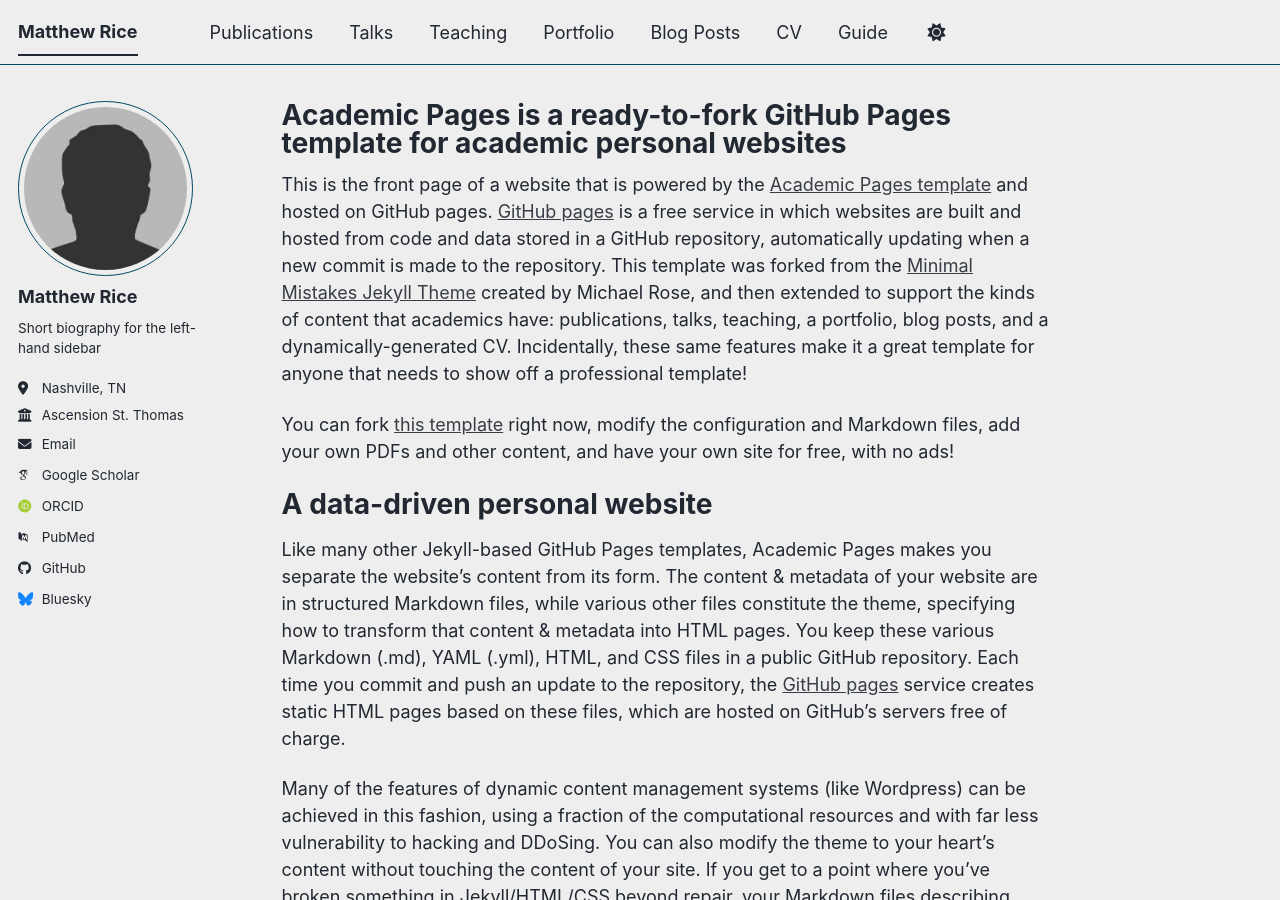
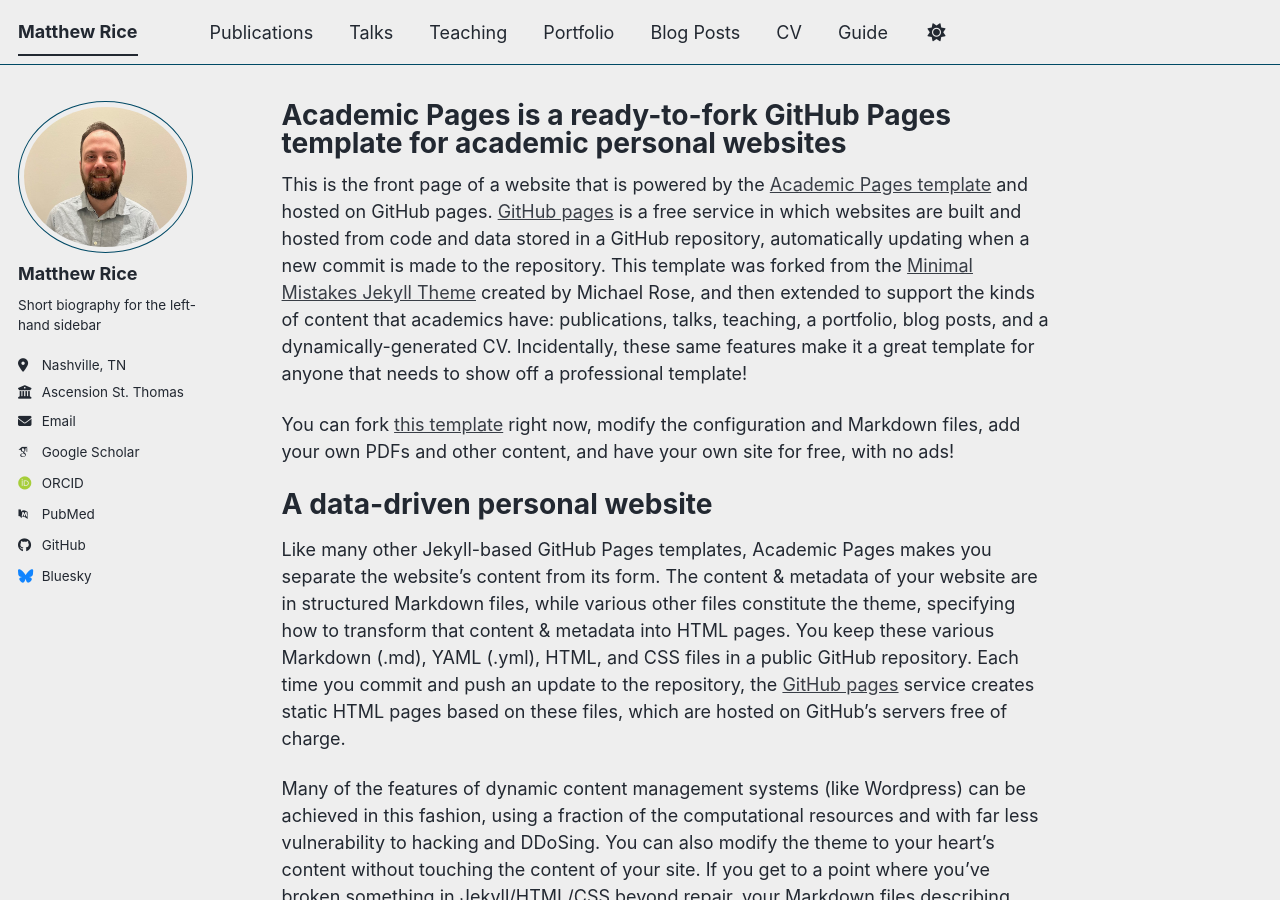
Before and after one commit to Bizarroxela/Bizarroxela.github.io, a Jekyll site: the page built from _pages/about.md, in a window 1280 px wide and 900 px high. Built offline with Jekyll 4.4.1, drawn with Linux system fonts in a browser that asks for light colours; some web fonts are replaced; a script bundle is joined from its source files by our own code; library files that are not in the unit come from our copies.

Commit message:
Update _config.yml

```diff
--- a/_config.yml
+++ b/_config.yml
@@ -23,7 +23,7 @@
 #               Additional customization can be done by editing /_includes/author-profile.html
 author:
   # Biographic information
-  avatar           : "bio-photo.jpg"
+  avatar           : "IMG_4434.jpg"
   name             : "Matthew Rice"
   pronouns         : # example: "she/her"
   bio              : "Short biography for the left-hand sidebar"
```
